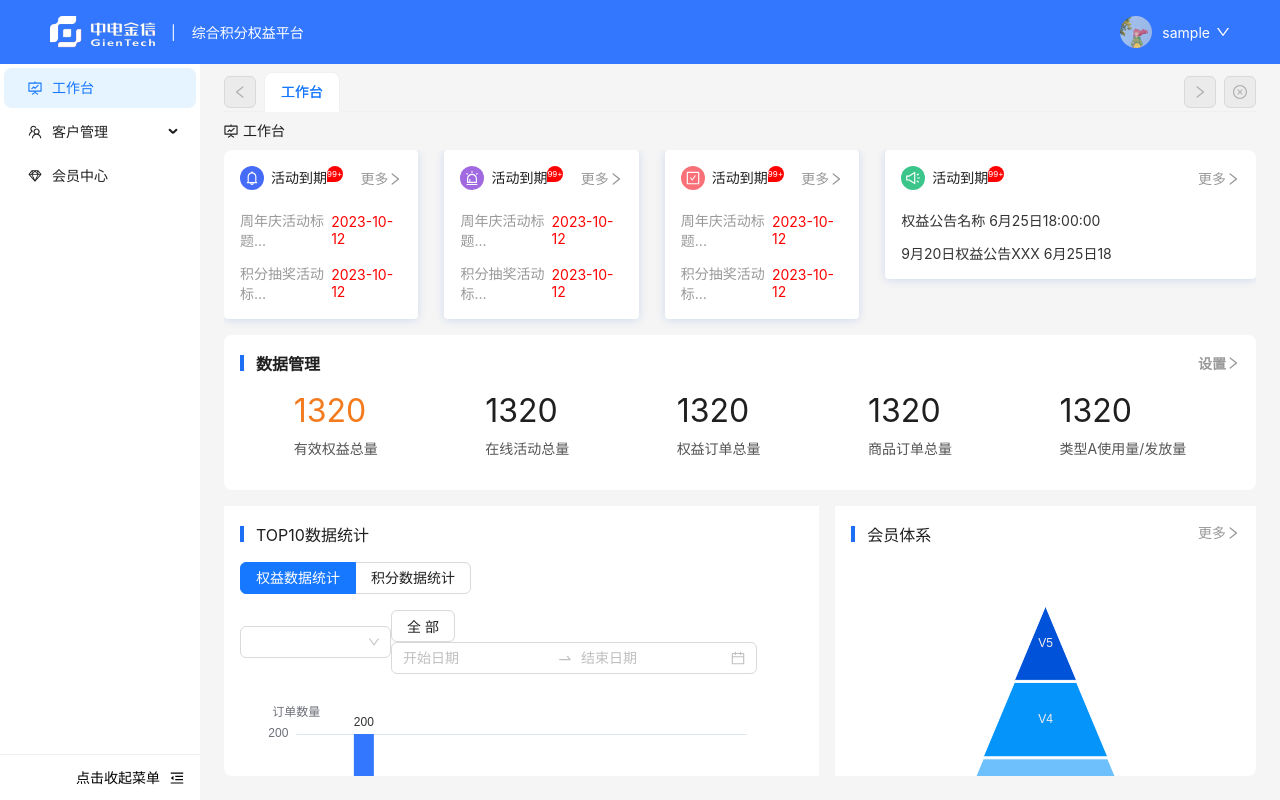
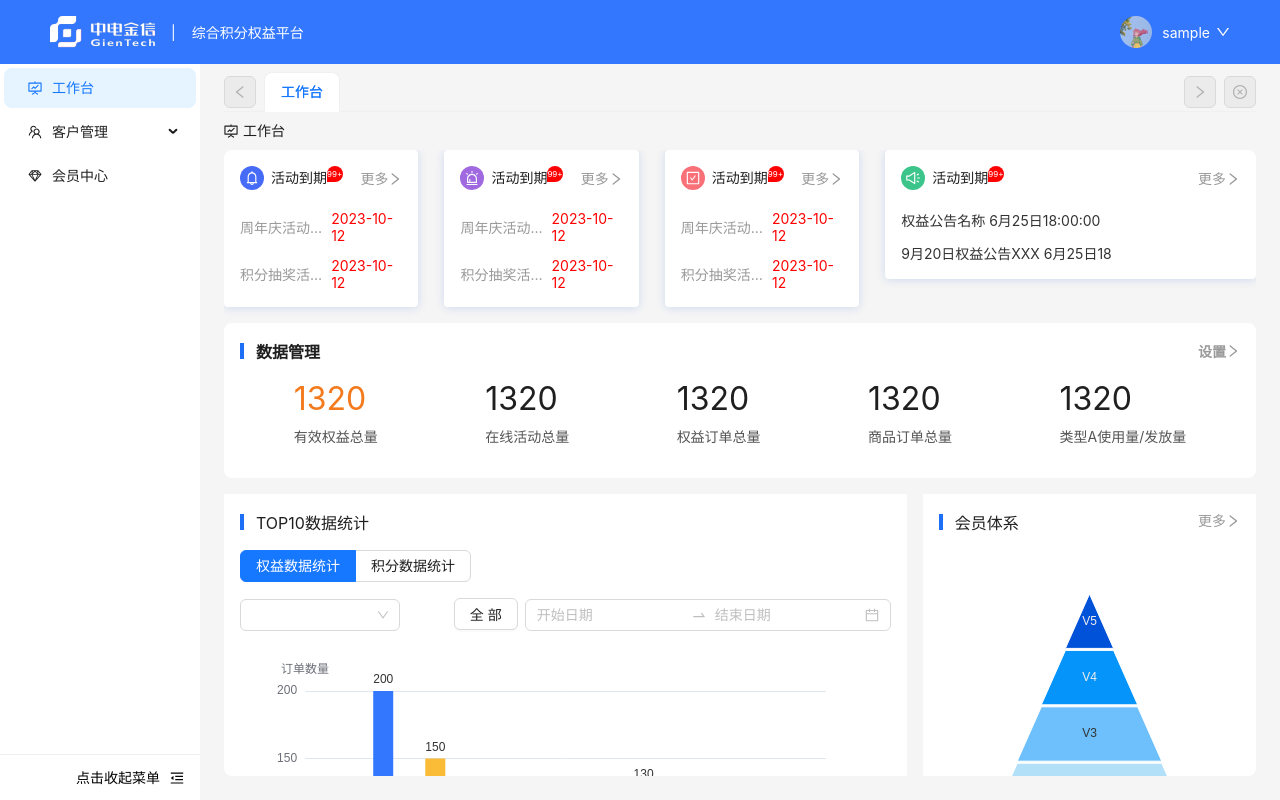
Before and after one commit to liuchen112233/kaohe, a React app: page /index in a window 1280 px wide. Built offline with nearby package versions, Linux system fonts and the light colour scheme; sample sign-in values are in the browser's storage.

Commit message:
提交优化样式

```diff
--- a/src/pages/Index/Index.css
+++ b/src/pages/Index/Index.css
@@ -41,6 +41,9 @@
 }
 .box .content div:first-child {
   width: 60%;
+  overflow: hidden;
+  text-overflow: ellipsis;
+  white-space: nowrap;
 }
 .box .content div:last-child {
   color: red;
--- a/src/pages/Index/Index.jsx
+++ b/src/pages/Index/Index.jsx
@@ -427,7 +427,7 @@ export default function Index() {
       </div>
       <div className="footer">
         <Row gutter={16}>
-          <Col span={14}>
+          <Col span={16}>
             <div className="left">
               <div className="left-title">
                 <span></span>
@@ -455,7 +455,7 @@ export default function Index() {
                   <RangePicker placeholder={["开始日期", "结束日期"]} />
                 </div>
               </div>
-              <div style={{ height: "500px" }}>
+              <div style={{ height: "400px" }}>
                 <div
                   id="barChart"
                   style={{ width: "100%", height: "100%" }}
@@ -463,7 +463,7 @@ export default function Index() {
               </div>
             </div>
           </Col>
-          <Col span={10}>
+          <Col span={8}>
             <div className="right">
               <div className="right-title">
                 <div>
@@ -475,7 +475,7 @@ export default function Index() {
                   <RightOutlined />
                 </div>
               </div>
-              <div style={{ height: "500px" }}>
+              <div style={{ height: "400px" }}>
                 <div
                   id="funnelChart"
                   style={{ width: "100%", height: "100%" }}
--- a/src/pages/Index/Index.less
+++ b/src/pages/Index/Index.less
@@ -46,6 +46,9 @@
 
         div:first-child {
             width: 60%;
+            overflow: hidden;
+            text-overflow: ellipsis;
+            white-space: nowrap;
         }
 
         div:last-child {
```
